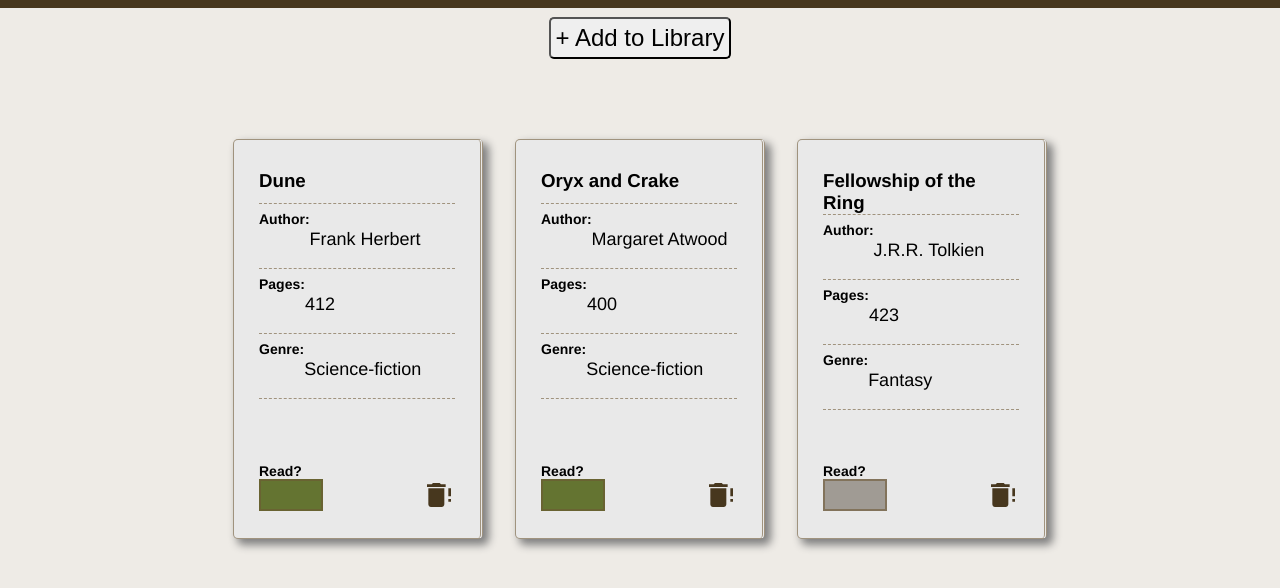
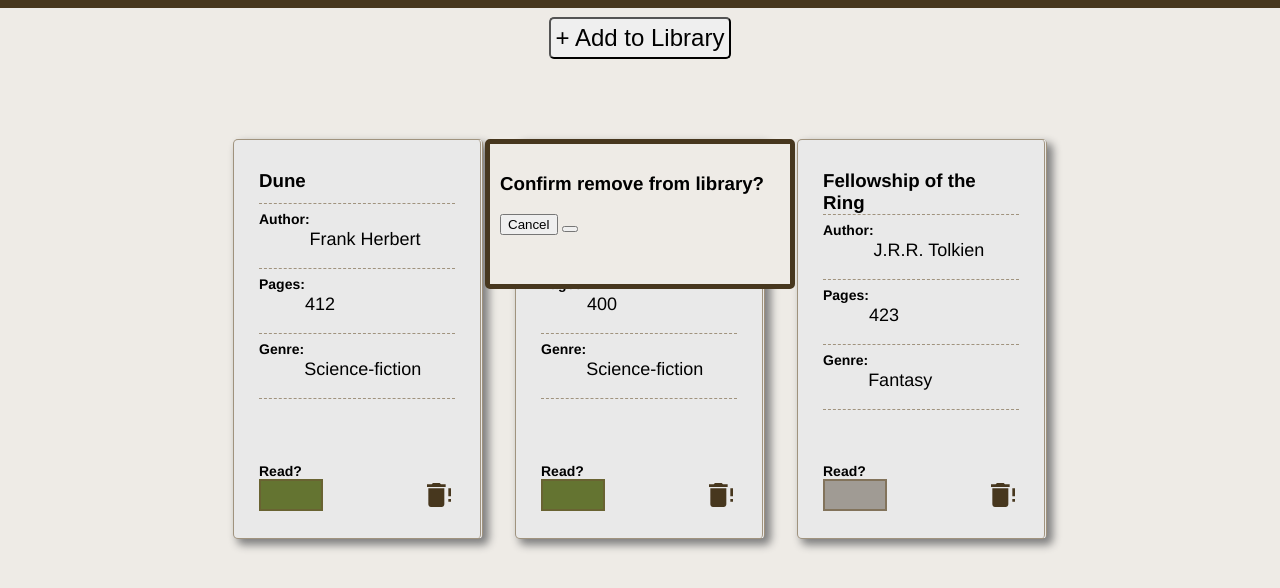
Before and after one commit to riverJD/library, a plain HTML site: page index.html in a window 1280 px wide. Shown: the part 102-690 px from the top of the page. Drawn offline with Linux system fonts and the light colour scheme.

Commit message:
Add popup to confirm deletion of book

```diff
--- a/index.html
+++ b/index.html
@@ -72,10 +72,17 @@
         <div class="toolbar"><button id="add-book">+ Add to Library</button></div>
 
          <ul class="books" id="booklist">
+            <div id="delete-book-modal">
+                <div id="delete-modal-content">
+                    <h3>Confirm remove <span id="book-to-delete"></span> from library?</h3>
+                    <button class="delete-modal-button" id="cancel-delete">Cancel</button>
+                    <button class="delete-modal-button" id="confirm-delete"></button>
+                </div></div>
 
         </ul>
+    </div>
 
-    </div>
+
 
 
 
--- a/styles.css
+++ b/styles.css
@@ -240,6 +240,32 @@ ul{
     background-color: var(--card-bg-color)
 }
 
+#delete-book-modal{
+
+    justify-self: center;
+    justify-content: center;
+
+
+    display: flex;
+    position: fixed;
+
+    width: min(100vw, 350px);
+    height: min(100vh, 150px);
+
+
+
+}
+
+#delete-book-modal #delete-modal-content{
+    background-color: var(--main-bg-color, white);
+    padding: 10px;
+    border: 5px solid var(--alt-card-border-color,red);
+    border-radius: 5px;
+    width: 80%;
+}
+
+.
+
 .form-container{
     margin-top: 10%;
     padding: 10%;
```
Also changed, not shown: img/icons/confirm.svg (added), img/icons/return.svg (added).
